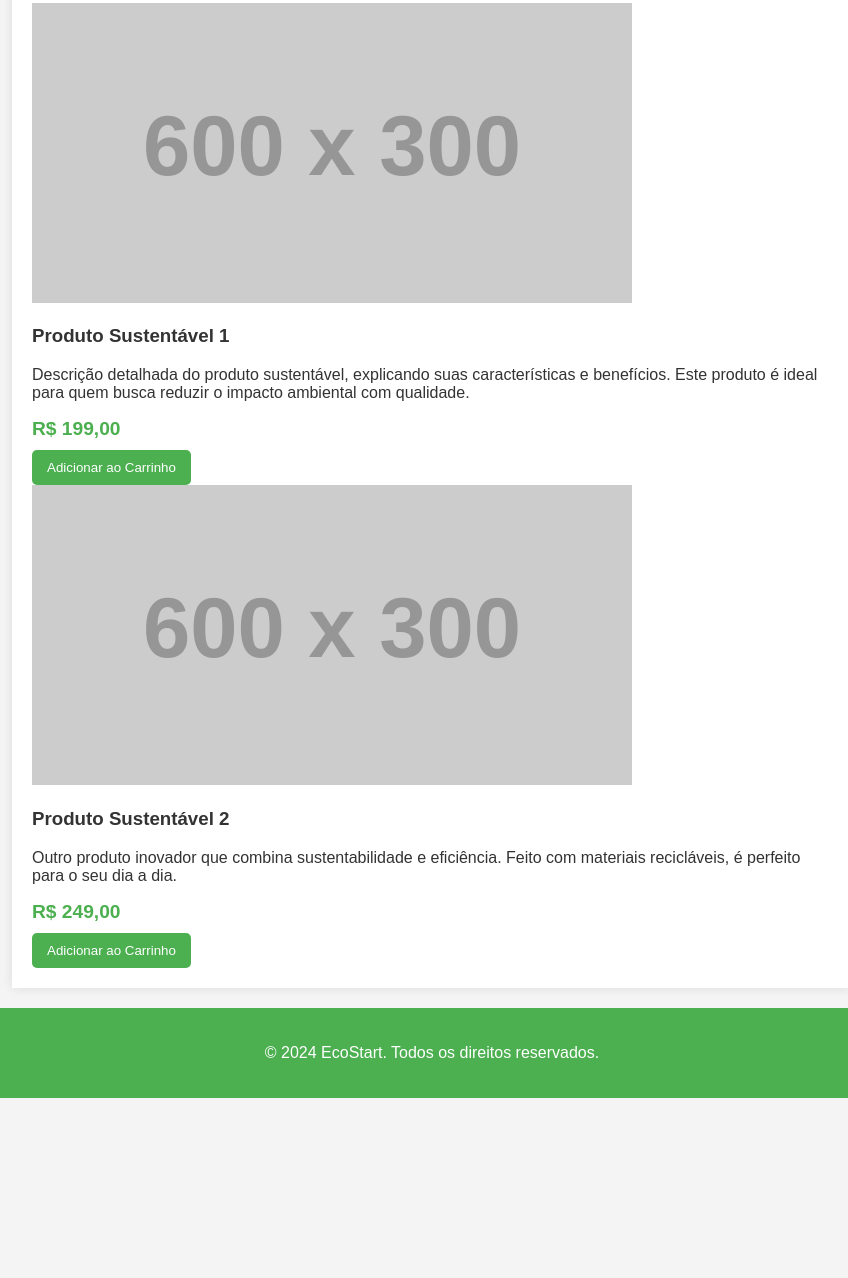
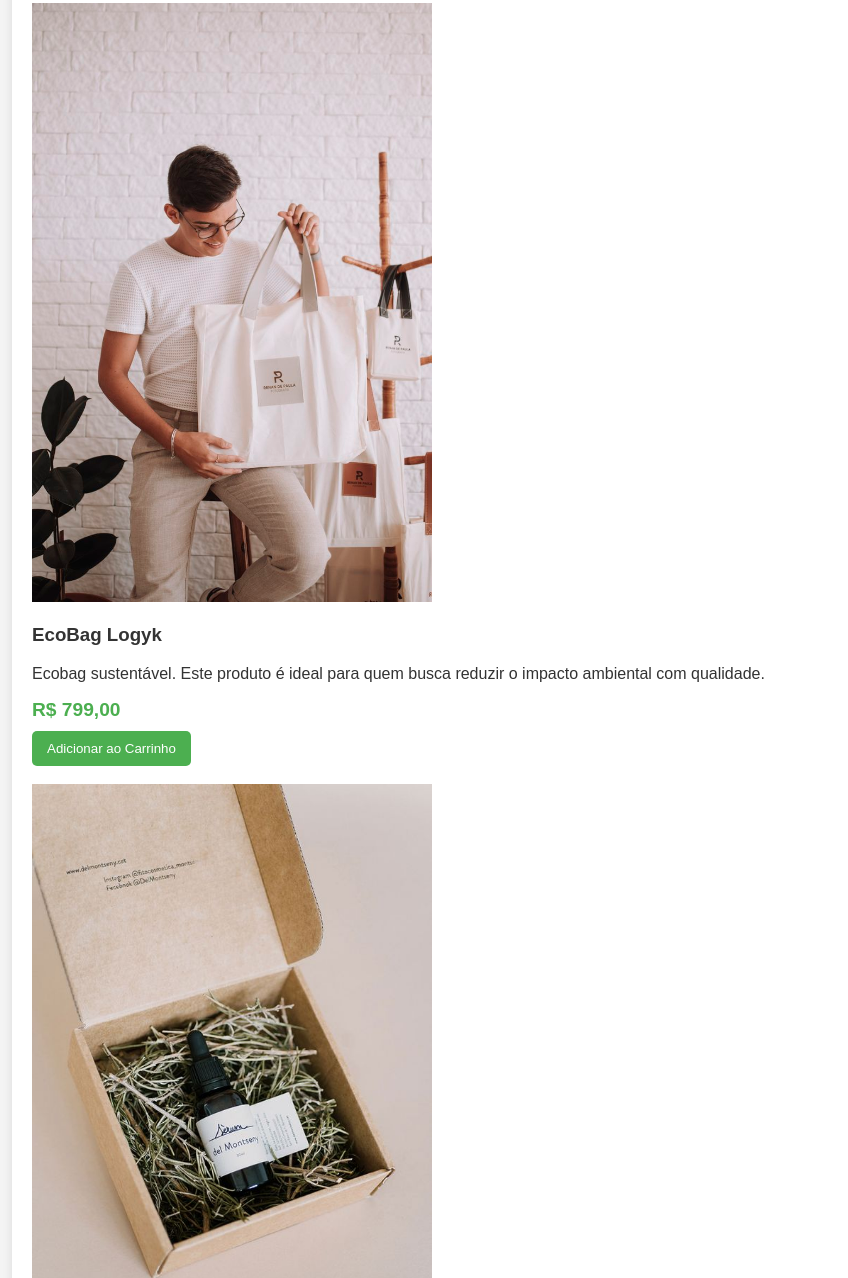
Before and after one commit to EndricLopes/ceubWeb, a website: page src/index.html in a window 1280 px wide. Shown: the part 223-1501 px from the top of the page, without its empty margins (208-1056 px from the left). Before the commit the page ends 1321 px from the top, so only its background shows below. Drawn offline with Linux system fonts and the light colour scheme; placeholder pictures from the web are drawn by us.

Commit message:
ultimasAlterações

```diff
--- a/src/index.html
+++ b/src/index.html
@@ -3,7 +3,7 @@
 <head>
     <meta charset="UTF-8">
     <meta name="viewport" content="width=device-width, initial-scale=1.0">
-    <title>EcoStart - Soluções Sustentáveis</title>
+    <title>Ecologyk - Soluções Sustentáveis</title>
     <style>
         /* Estilo básico */
         body {
@@ -47,8 +47,9 @@
             display: block;
         }
         .produto img, .membro img {
-            max-width: 100%;
-            height: auto;
+            width: 50%; /* Ajusta a largura para preencher o contêiner */
+            height: 50%; /* Define uma altura fixa */
+            object-fit: cover; /* Garante que a imagem cubra a área sem distorção */
         }
         .preco {
             font-size: 1.2em;
@@ -77,7 +78,7 @@
 </head>
 <body>
     <header>
-        <h1>EcoStart</h1>
+        <h1>Ecologyk</h1>
         <nav>
             <ul>
                 <li><a onclick="navigateTo('home')">Home</a></li>
@@ -92,18 +93,19 @@
         <h2>Nossas Soluções Sustentáveis</h2>
 
         <div class="produto">
-            <img src="https://via.placeholder.com/600x300?text=Imagem+do+Produto+1" alt="Produto Sustentável 1">
-            <h3>Produto Sustentável 1</h3>
-            <p>Descrição detalhada do produto sustentável, explicando suas características e benefícios. Este produto é ideal para quem busca reduzir o impacto ambiental com qualidade.</p>
-            <p class="preco">R$ 199,00</p>
+            <img src="images/ecobag.jpg" alt="Produto Sustentável 1">
+            <h3>EcoBag Logyk</h3>
+            <p>Ecobag sustentável. Este produto é ideal para quem busca reduzir o impacto ambiental com qualidade.</p>
+            <p class="preco">R$ 799,00</p>
             <button onclick="adicionarAoCarrinho('Produto Sustentável 1')">Adicionar ao Carrinho</button>
         </div>
 
+        <br/>
         <div class="produto">
-            <img src="https://via.placeholder.com/600x300?text=Imagem+do+Produto+2" alt="Produto Sustentável 2">
-            <h3>Produto Sustentável 2</h3>
+            <img src="images/DelMontain.jpg" alt="Produto Sustentável 2">
+            <h3>Del Montain</h3>
             <p>Outro produto inovador que combina sustentabilidade e eficiência. Feito com materiais recicláveis, é perfeito para o seu dia a dia.</p>
-            <p class="preco">R$ 249,00</p>
+            <p class="preco">R$ 889,90</p>
             <button onclick="adicionarAoCarrinho('Produto Sustentável 2')">Adicionar ao Carrinho</button>
         </div>
     </div>
@@ -112,17 +114,17 @@
     <div id="equipe" class="container">
         <h2>Conheça a Nossa Equipe</h2>
         <div class="membro">
-            <img src="https://via.placeholder.com/150" alt="Foto do Membro 1">
+            <img src="images/imagemteste4.jpg" alt="Foto do Membro 1">
             <h3>Ana Silva</h3>
             <p>CEO & Fundadora</p>
         </div>
         <div class="membro">
-            <img src="https://via.placeholder.com/150" alt="Foto do Membro 2">
+            <img src="images/imagemTeste1.avif" alt="Foto do Membro 2">
             <h3>João Souza</h3>
             <p>CTO & Co-Fundador</p>
         </div>
         <div class="membro">
-            <img src="https://via.placeholder.com/150" alt="Foto do Membro 3">
+            <img src="images/imagemTeste3.jpg" alt="Foto do Membro 3">
             <h3>Maria Oliveira</h3>
             <p>CMO & Co-Fundadora</p>
         </div>
```
Also changed, not shown: src/images/DelMontain.jpg (added), src/images/ecobag.jpg (added), src/images/imagemTeste1.avif (added), src/images/imagemTeste2.jpg (added), src/images/imagemTeste3.jpg (added), src/images/imagemteste4.jpg (added).
